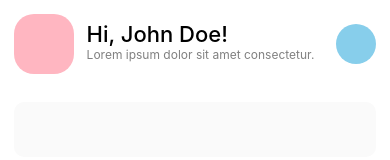
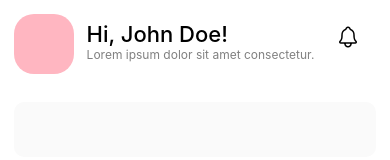
Before and after one commit to sanzaikc/wf_react_native_logistics, a React Native app: screen / in a window 390 px wide. Shown: the top 160 px of the page. Built offline with nearby package versions, Linux system fonts and the light colour scheme.

Commit message:
icons added

```diff
--- a/src/components/home/RecentShipping/ShippingInfo.jsx
+++ b/src/components/home/RecentShipping/ShippingInfo.jsx
@@ -1,11 +1,11 @@
-import { StyleSheet, Text, View } from "react-native";
+import { StyleSheet, Text, TouchableOpacity, View } from "react-native";
 import { Entypo } from "@expo/vector-icons";
 
 import { APP_CONSTANTS } from "../../../common/constants";
 
 const ShippingInfo = ({}) => {
   return (
-    <View style={styles.container}>
+    <TouchableOpacity style={styles.container}>
       <View style={styles.header}>
         <Text style={styles.regNo}>Reg123456789</Text>
         <Text style={styles.status}>Delivered</Text>
@@ -24,7 +24,7 @@ const ShippingInfo = ({}) => {
           <Text style={styles.destinationAddress}>Pokhara</Text>
         </View>
       </View>
-    </View>
+    </TouchableOpacity>
   );
 };
 
--- a/src/components/home/UserInfo.jsx
+++ b/src/components/home/UserInfo.jsx
@@ -1,4 +1,5 @@
-import { StyleSheet, Text, View } from "react-native";
+import { StyleSheet, Text, TouchableOpacity, View } from "react-native";
+import { Ionicons } from "@expo/vector-icons";
 
 import { APP_CONSTANTS } from "../../common/constants";
 
@@ -15,7 +16,9 @@ const UserInfo = () => {
         </Text>
       </View>
 
-      <View style={styles.notification}></View>
+      <TouchableOpacity style={styles.notification}>
+        <Ionicons name="md-notifications-outline" size={24} color="black" />
+      </TouchableOpacity>
     </View>
   );
 };
@@ -42,7 +45,7 @@ const styles = StyleSheet.create({
     borderRadius: APP_CONSTANTS.APP_BORDER_RADIUS,
     height: 40,
     width: 40,
-    backgroundColor: "skyblue",
+    // backgroundColor: "skyblue",
   },
   userDetailContainer: {
     flexGrow: 1,
```
